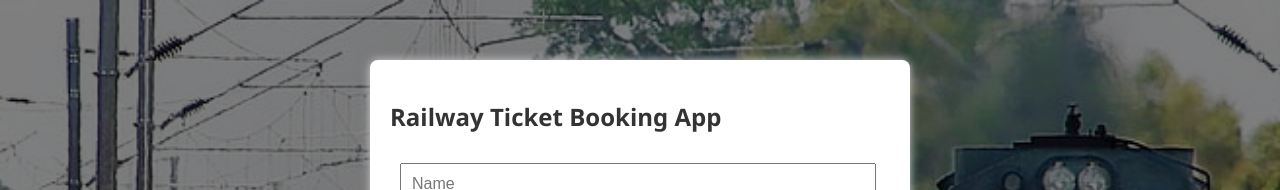
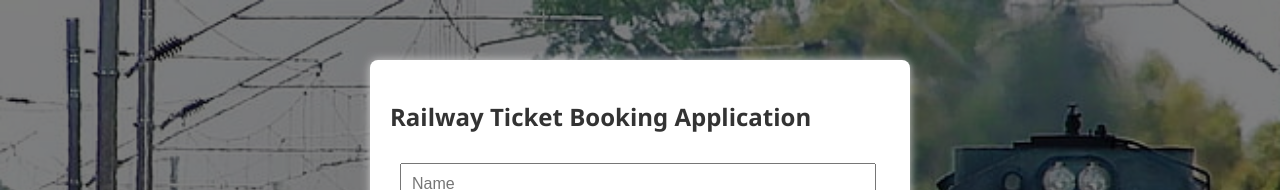
Before and after one commit to sravireddy9988/aws-2-tier-project, a website: page frontend/src/index.html in a window 1280 px wide. Shown: the top 190 px of the page. Drawn offline with Linux system fonts and the light colour scheme.

Commit message:
Update index.html

```diff
--- a/frontend/src/index.html
+++ b/frontend/src/index.html
@@ -62,7 +62,7 @@
 </head>
 <body>
   <div class="container">
-    <h2>Railway Ticket Booking App</h2>
+    <h2>Railway Ticket Booking Application</h2>
     <input id="name" placeholder="Name" /><br>
     <input id="from" placeholder="Traveling From" /><br>
     <input id="to" placeholder="Destination" /><br>
```
